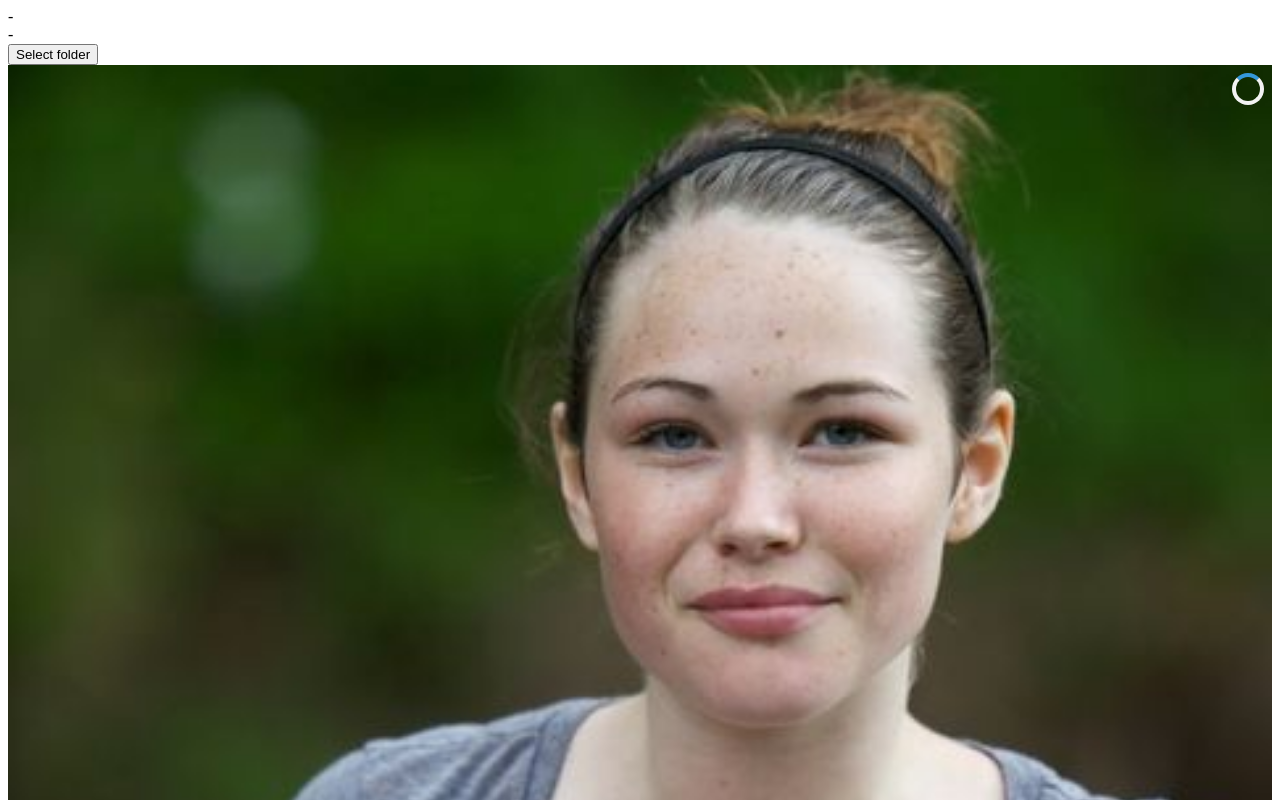
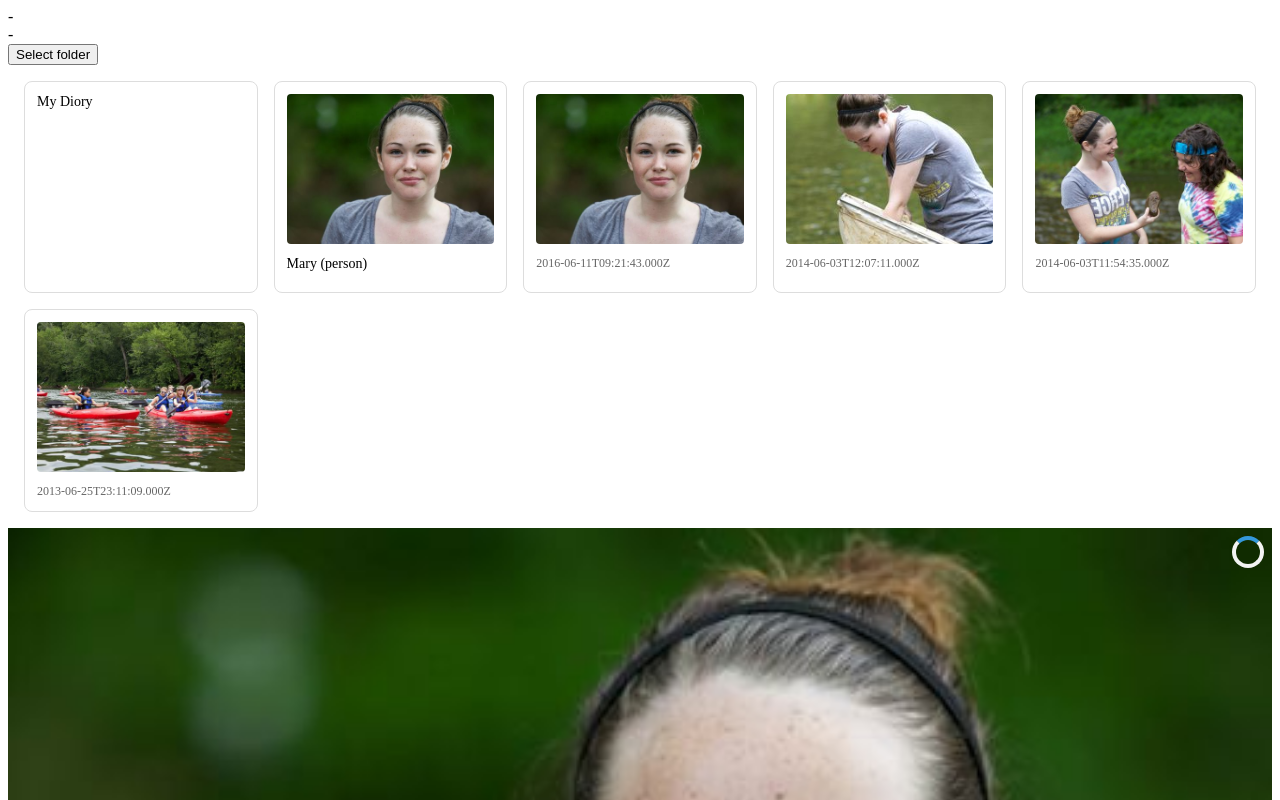
Before and after one commit to DioryMe/diographita, a React (Vite) app in the folder packages/desktop-client/: page / in a window 1280 px wide. Shown: the top 800 px of the page. Built offline with nearby package versions, Linux system fonts and the light colour scheme.

Commit message:
DioryGrid shows diories

```diff
--- a/packages/desktop-client/src/App.tsx
+++ b/packages/desktop-client/src/App.tsx
@@ -27,8 +27,8 @@ const App: React.FC = () => {
       <div>{content}</div>
       <div>{folderPath}</div>
       <button onClick={handleSelectFolder}>Select folder</button>
+      <DioryGrid />
       <DioryContent />
-      {/* <DioryGrid diories={} /> */}
     </div>
   );
 };
--- a/packages/desktop-client/src/DioryContent.tsx
+++ b/packages/desktop-client/src/DioryContent.tsx
@@ -28,14 +28,9 @@ import { FiImage, FiRefreshCcw, FiVideo } from "react-icons/fi";
 export const DioryContent = () => {
   const dispatch = useDispatch();
 
-  const {
-    focusDiory: diory,
-    storyId,
-    focusId,
-    prevId,
-    nextId,
-    contentUrls,
-  } = useSelector((state: RootState) => state.diory.focus);
+  const { focusDiory: diory } = useSelector(
+    (state: RootState) => state.diory.focus
+  );
 
   useEffect(() => {
     dispatch(setFocus({ focusId: "asdf" }));
--- a/packages/desktop-client/src/DioryGrid.tsx
+++ b/packages/desktop-client/src/DioryGrid.tsx
@@ -1,11 +1,14 @@
 import React from "react";
-import { Diory } from "@diographita/core";
+import { useSelector } from "react-redux";
+import { RootState } from "./store/store";
 
-interface DioryGridProps {
-  diories: Diory[];
-}
+interface DioryGridProps {}
 
-const DioryGrid: React.FC<DioryGridProps> = ({ diories }) => {
+const DioryGrid: React.FC<DioryGridProps> = () => {
+  const { stories: diories } = useSelector(
+    (state: RootState) => state.diory.focus
+  );
+
   return (
     <div
       style={{
--- a/packages/desktop-client/src/store/diorySlice.ts
+++ b/packages/desktop-client/src/store/diorySlice.ts
@@ -33,14 +33,14 @@ const initialState: DioryState = {
 // const maryDiograph = JSON.parse(diographMaryJson)
 const getDioryState = (focusId, storyId) => {
   const focusDiory = diographMaryJson["e07c2f1d-5f5a-488a-a505-34f7b9f55105"];
-  const linkedDiory = diographMaryJson["5c63b738-2bc0-449c-80a8-be04dfe1e8b4"];
+  const linkedDiories = Object.values(diographMaryJson);
   return {
     focusDiory,
     storyDiory: null,
     storyDiories: [],
     prevId: null,
     nextId: null,
-    stories: [linkedDiory],
+    stories: linkedDiories,
     CID: null,
     mimeType: null,
   };
```
